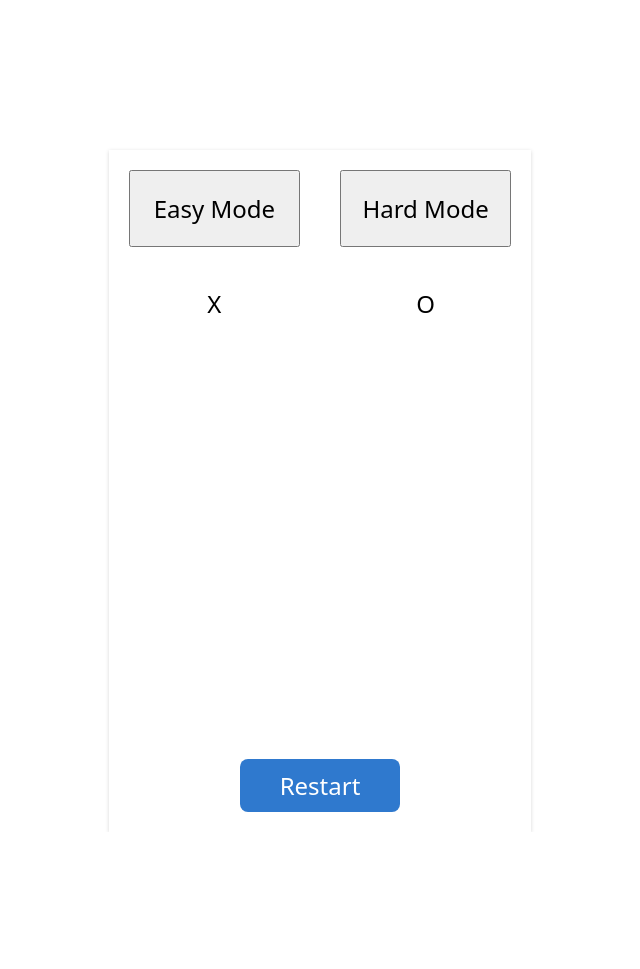
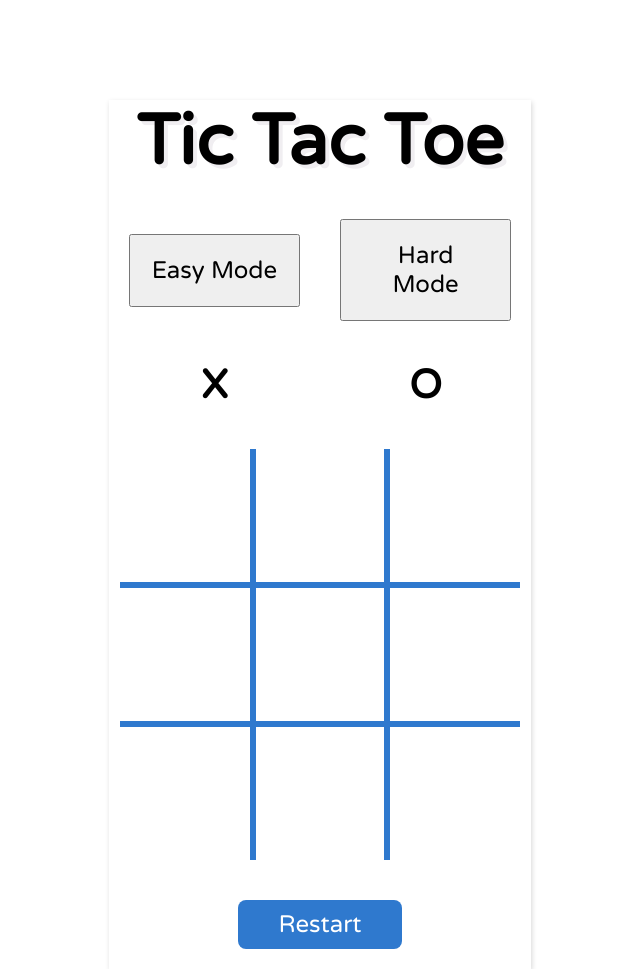
Before and after one commit to FrequentErvin/tic-tac-toe, a plain HTML site: page index.html in a window 1280 px wide. Shown: the whole page, without its empty margins (320-960 px from the left). Before the commit the page ends 832 px from the top, so only its background shows below. Drawn offline with Linux system fonts and the light colour scheme.

Commit message:
Fix font and minor details of grid

```diff
--- a/index.html
+++ b/index.html
@@ -4,11 +4,13 @@
     <meta charset="UTF-8">
     <meta http-equiv="X-UA-Compatible" content="IE=edge">
     <meta name="viewport" content="width=device-width, initial-scale=1.0">
+    <link href="https://fonts.googleapis.com/css2?family=Roboto&amp;family=Varela+Round&amp;display=swap" rel="stylesheet">
     <link rel="stylesheet" href="style.css">
     <title>Tic-Tac-Toe</title>
 </head>
 <body>
     <div class="container">
+        <header>Tic Tac Toe</header>
         <div class="upperbar">
             <div class="mode-modifiers">
                 <button class="easy-mode">Easy Mode</button>
--- a/style.css
+++ b/style.css
@@ -1,7 +1,7 @@
 *{
     margin: 0;
     padding: 0;
-    font-family: system-ui, -apple-system, BlinkMacSystemFont, 'Segoe UI', Roboto, Oxygen, Ubuntu, Cantarell, 'Open Sans', 'Helvetica Neue', sans-serif;
+    font-family: "Varela Round", sans-serif;
 }
 :root{
     --white: #fffbfb;
@@ -18,7 +18,7 @@
     --spacing-lg: 20px;
     --spacing-xl: 40px;
     --width: 50vw;
-    --shadow: rgba(0, 0, 0, 0.16) 0px 1px 4px;
+    --shadow: rgba(0, 0, 0, 0.16) 1px 2px 5px;
 }
 html{
     height: 100vh;
@@ -29,13 +29,19 @@ body{
     align-items: center;
 }
 .container{
-    margin-top: 150px;
+    margin-top: 100px;
     width: 33%;
     display: flex;
     flex-direction: column;
     justify-content: center;
     align-items: center;
     box-shadow: var(--shadow);
+}
+header{
+    margin-bottom: 15px;
+    font-size: 70px;
+    font-weight: 800;
+    text-shadow: 4px 4px var(--grey);
 }
 .main{
     display: flex;
@@ -80,7 +86,8 @@ body{
     flex: 1;
 }
 .show-x, .show-y{
-    font-size: 24px;
+    font-weight: 700;
+    font-size: 40px;
     padding: 20px;
     width: 50%;
     display: flex;
@@ -88,6 +95,7 @@ body{
     align-items: center;
 }
 .main{
+    margin: var(--spacing-lg);
     display: flex;
     justify-content: center;
     align-items: center;
@@ -100,4 +108,18 @@ body{
 }
 .gameboard div{
     height: 133px;
+    border-style: solid;
+    border-color: var(--light-blue);
 }
+.gameboard div:nth-child(-n + 3){
+    border-top: none;
+}
+.gameboard div:nth-child(3n){
+    border-right: none;
+}
+.gameboard div:nth-child(3n - 2){
+    border-left: none;
+}
+.gameboard div:nth-child(n+7) {
+    border-bottom: none;
+}
```
